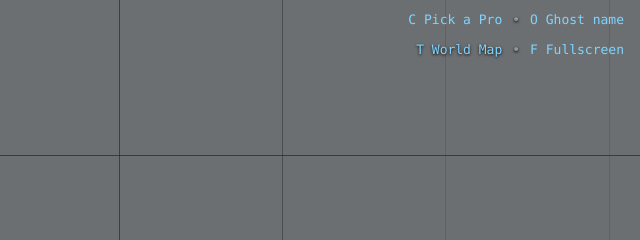
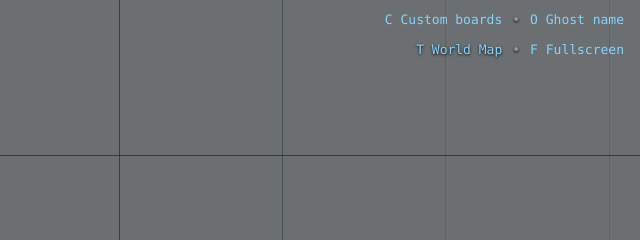
Before and after one commit to akoskinen/efoilracing, a plain HTML site: page index.html in a window 1280 px wide. Shown: the top 240 px of the page, 640-1280 px from the left. Drawn offline with Linux system fonts and the light colour scheme.

Commit message:
Rename Pick a Pro to Custom boards.
The C key still opens it, and the longer label stays on one line in the top-right group.

Co-authored-by: akoskinen <akoskinen@users.noreply.github.com>

```diff
--- a/index.html
+++ b/index.html
@@ -191,6 +191,7 @@
 	  inset: 0 -12px;
 	}
 	#rideChrome .hudLink:hover { text-decoration: underline; }
+	#pickProBtn,
 	#ghostLabelBtn { white-space: nowrap; }
 	#ghostLabelBtn.off { opacity: 0.45; }
 	body.pro-open #rideChrome { z-index: 40; }
@@ -827,7 +828,7 @@
   </div>
   <div id="viewChrome">
 	<div class="viewChromeRow">
-	  <button type="button" id="pickProBtn" aria-expanded="false" aria-controls="proRack">C Pick a Pro</button>
+	  <button type="button" id="pickProBtn" aria-expanded="false" aria-controls="proRack">C Custom boards</button>
 	  <span class="viewChromeSep" aria-hidden="true">•</span>
 	  <button type="button" id="ghostLabelBtn" aria-pressed="true">O Ghost name</button>
 	</div>
```
Also changed, not shown: 1 other file.
